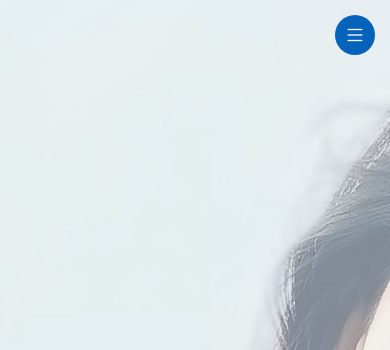
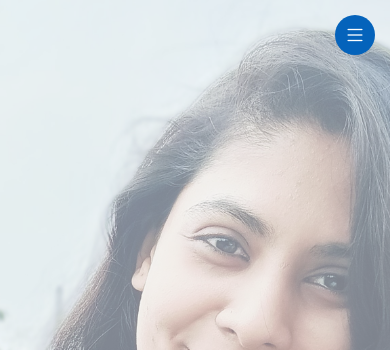
Before and after one commit to aryan2602/rp, a plain HTML site: page index.html in a window 390 px wide. Shown: the top 350 px of the page. Drawn offline with Linux system fonts and the light colour scheme.

Commit message:
Update index.html
mobile- profile related changes added

```diff
--- a/index.html
+++ b/index.html
@@ -58,7 +58,16 @@
     <!-- Hero Section -->
     <section id="hero" class="hero section light-background">
 
-      <img src="assets/img/hero-bg-2.jpg" alt="">
+     <picture>
+        <!-- For screens between 768px and 1023px -->
+        <source media="(min-width: 768px)" srcset="assets/img/hero-bg-1.jpg">
+
+        <!-- For screens smaller than 768px -->
+        <source media="(max-width: 767px)" srcset="assets/img/hero-bg-mobile.jpg">
+
+        <!-- Default image as a fallback -->
+        <img src="assets/img/hero-bg-2.jpg" alt="profile">
+    </picture>
 
       <div class="container" data-aos="zoom-out">
         <div class="row justify-content-center">
```
